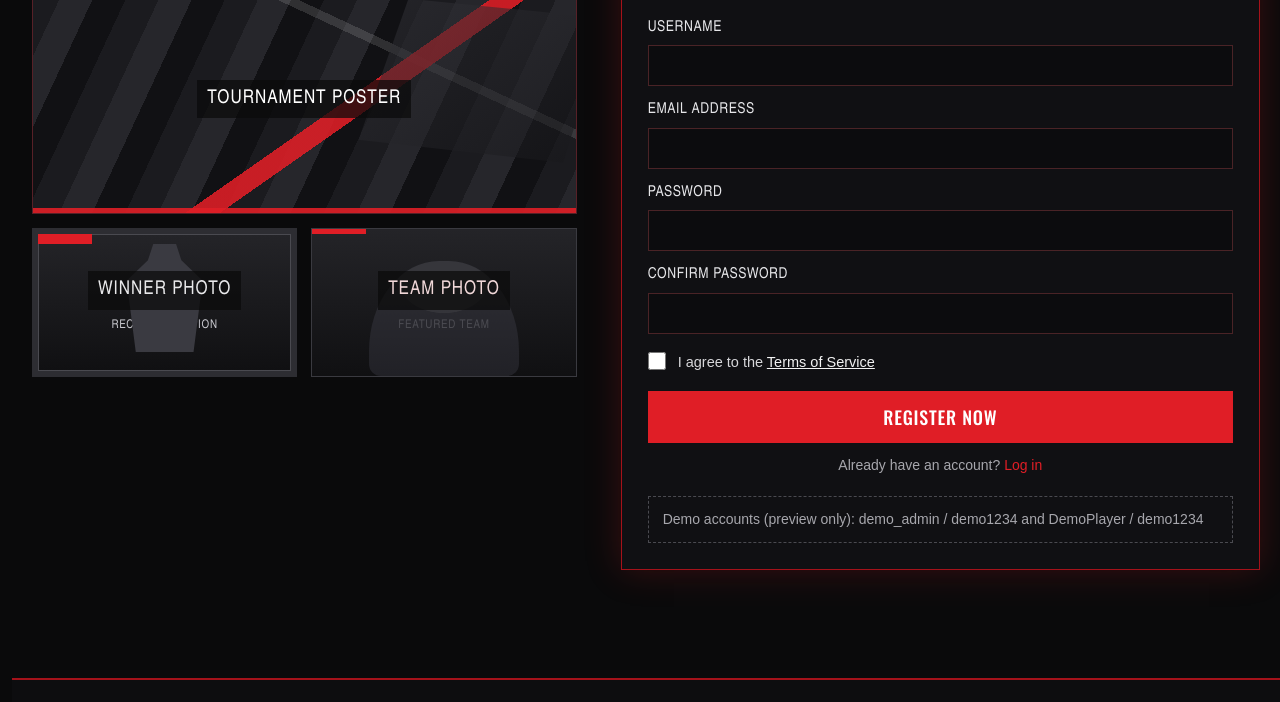
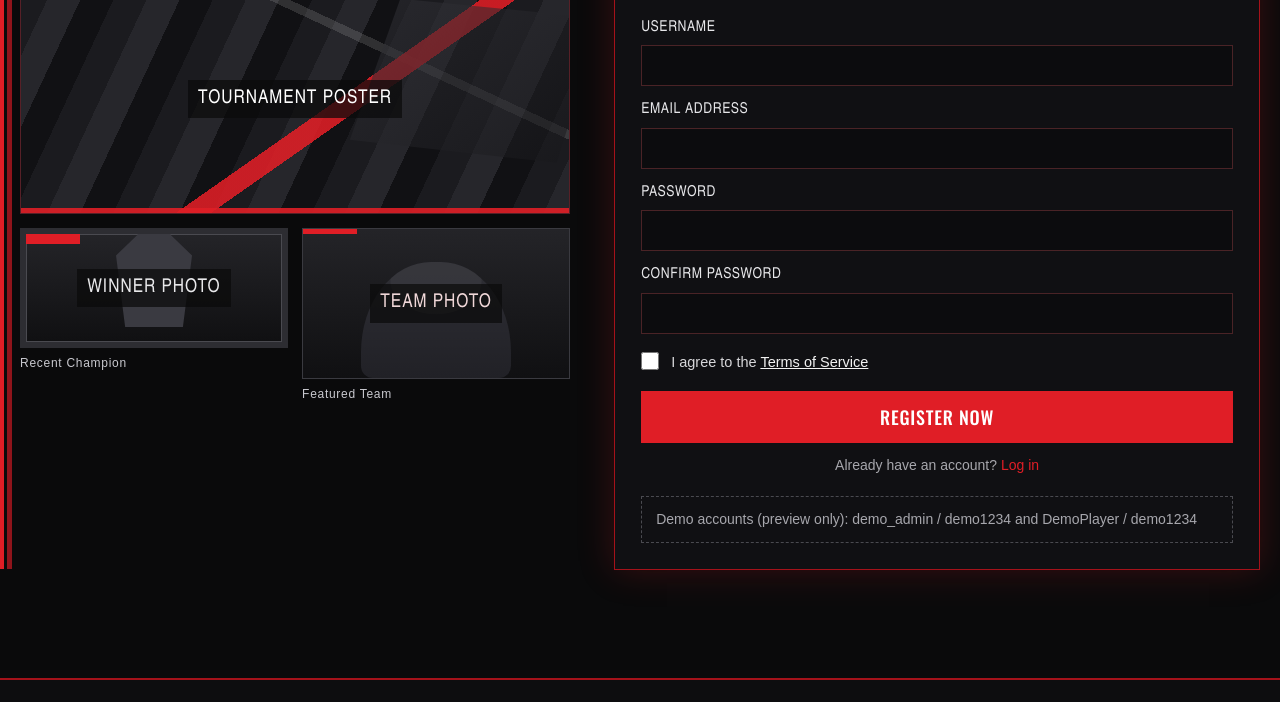
Before and after one commit to ladlabaloch512-blip/playzyro-v5, a plain HTML site: page auth.html in a window 1280 px wide. Shown: the part 231-933 px from the top of the page. Drawn offline with nearby package versions, Linux system fonts and the light colour scheme.

Commit message:
V5 verification follow-ups: left-edge red double stripe rebuilt as a fixed rail (the border/background-clip technique did not render), dashboard four-panel row can no longer overflow at wide desktop (grid children min-width 0), Auth photo captions moved below the photo boxes so the box art cannot overlap them; version 2026-11-20i

```diff
--- a/assets/css/style.css
+++ b/assets/css/style.css
@@ -379,8 +379,9 @@ label.fl{color:#e6e6e9}
 .hero{background:radial-gradient(ellipse 55% 85% at 88% 108%,rgba(224,30,38,.16),transparent 62%),radial-gradient(ellipse 60% 75% at 72% -10%,#26262b,transparent 70%),radial-gradient(ellipse 90% 65% at 105% 55%,#1d1d21,transparent 70%),linear-gradient(180deg,#141417 0%,#0d0d0f 68%,#09090b 100%)}
 .embers{background-image:radial-gradient(circle 3px at 84% 26%,rgba(255,140,50,.95),transparent 65%),radial-gradient(circle 2px at 76% 44%,rgba(255,90,40,.9),transparent 65%),radial-gradient(circle 2.5px at 90% 58%,rgba(255,170,70,.9),transparent 65%),radial-gradient(circle 2px at 68% 18%,rgba(255,120,45,.85),transparent 65%),radial-gradient(circle 3px at 94% 36%,rgba(224,30,38,.85),transparent 65%),radial-gradient(circle 2px at 72% 66%,rgba(255,150,60,.8),transparent 65%),radial-gradient(circle 2px at 58% 30%,rgba(255,110,40,.7),transparent 65%),radial-gradient(circle 2.5px at 88% 78%,rgba(255,130,50,.75),transparent 65%),radial-gradient(circle 2px at 64% 52%,rgba(255,160,70,.7),transparent 65%),radial-gradient(circle 2px at 97% 66%,rgba(255,100,40,.8),transparent 65%)}
 .hero-sil{opacity:.55}
-/* Left edge: the design's red double stripe */
-body.has-edge{border-left:12px solid transparent;background-image:linear-gradient(var(--bg),var(--bg)),linear-gradient(90deg,var(--red) 0 4px,transparent 4px 7px,#8f141b 7px 12px);background-origin:padding-box,border-box;background-clip:padding-box,border-box}
+/* Left edge: the design's red double stripe (fixed rail - the border/background-clip technique did not render) */
+body.has-edge{border-left:0}
+body.has-edge::before{content:"";position:fixed;left:0;top:0;bottom:0;width:12px;background:linear-gradient(90deg,var(--red) 0 4px,transparent 4px 7px,#8f141b 7px 12px);z-index:120;pointer-events:none}
 /* Tournaments banner: same scene direction on the right, cross motif kept */
 .band{background:radial-gradient(ellipse 50% 90% at 92% 110%,rgba(224,30,38,.15),transparent 62%),radial-gradient(ellipse 70% 80% at 100% 40%,#1d1d21,transparent 70%),linear-gradient(180deg,#131316 0%,#0c0c0e 100%)}
 .band-sil{position:absolute;right:0;bottom:0;height:100%;opacity:.42;z-index:1}
@@ -392,10 +393,11 @@ body.has-edge{border-left:12px solid transparent;background-image:linear-gradien
 .sched-tools select,.sched-tools input{background:#101013;border:1px solid var(--line);color:#f2f2f4;padding:9px 10px;font:inherit}
 /* Auth photo boxes */
 .auth-photos{display:grid;grid-template-columns:1fr 1fr;gap:14px;margin-top:14px}
+.auth-photo-cell{display:flex;flex-direction:column;gap:6px;min-width:0}
 .auth-photos .ph{min-height:120px;flex-direction:column;gap:6px}
 .ph-cap{font-size:12px;color:#c9c9cf;letter-spacing:.06em}
 /* Dashboard: four panels share one top row at desktop */
-@media(min-width:1001px){.dash-top{grid-template-columns:1.35fr 1fr .62fr .8fr;align-items:stretch}}
+@media(min-width:1001px){.dash-top{grid-template-columns:1.35fr 1fr .62fr .8fr;align-items:stretch}.dash-top>*{min-width:0}.dash-top table{max-width:100%}}
 /* Dashboard My Squad: team photo beside the roster */
 .dash-squad-flex{display:flex;gap:14px;align-items:stretch}
 .dash-squad-flex .roster{flex:1;min-width:0}
--- a/auth.html
+++ b/auth.html
@@ -8,9 +8,9 @@
 <link rel="preconnect" href="https://fonts.googleapis.com">
 <link rel="preconnect" href="https://fonts.gstatic.com" crossorigin>
 <link href="https://fonts.googleapis.com/css2?family=Barlow+Condensed:wght@500;600;700&family=Oswald:wght@500;600;700&display=swap" rel="stylesheet">
-<link rel="stylesheet" href="assets/css/style.css?v=2026-11-20h">
+<link rel="stylesheet" href="assets/css/style.css?v=2026-11-20i">
 <script>window.PZ_VARIANT = 'v5';</script>
-<script src="assets/js/app.js?v=2026-11-20h"></script>
+<script src="assets/js/app.js?v=2026-11-20i"></script>
 </head>
 <body class="has-edge">
 <header class="site-header">
@@ -31,7 +31,7 @@
 <div class="auth-left">
 <h1>Join the Battle</h1>
 <div class="ph poster-art" style="min-height:230px"><span>Tournament Poster</span></div>
-<div class="auth-photos"><div class="ph photo-frame"><span>Winner Photo</span><small class="ph-cap">Recent Champion</small></div><div class="ph team-photo"><span>Team Photo</span><small class="ph-cap">Featured Team</small></div></div>
+<div class="auth-photos"><div class="auth-photo-cell"><div class="ph photo-frame"><span>Winner Photo</span></div><small class="ph-cap">Recent Champion</small></div><div class="auth-photo-cell"><div class="ph team-photo"><span>Team Photo</span></div><small class="ph-cap">Featured Team</small></div></div>
 </div>
 <div class="auth-panel">
 <h2>Sign Up / Login</h2>
```
Also changed, not shown: about.html (+2 -2 lines), admin.html (+2 -2 lines), dashboard.html (+2 -2 lines), index.html (+2 -2 lines), squad-create.html (+2 -2 lines), squad-join.html (+2 -2 lines), squad.html (+2 -2 lines), terms.html (+2 -2 lines), tournament.html (+2 -2 lines), tournaments.html (+2 -2 lines).
